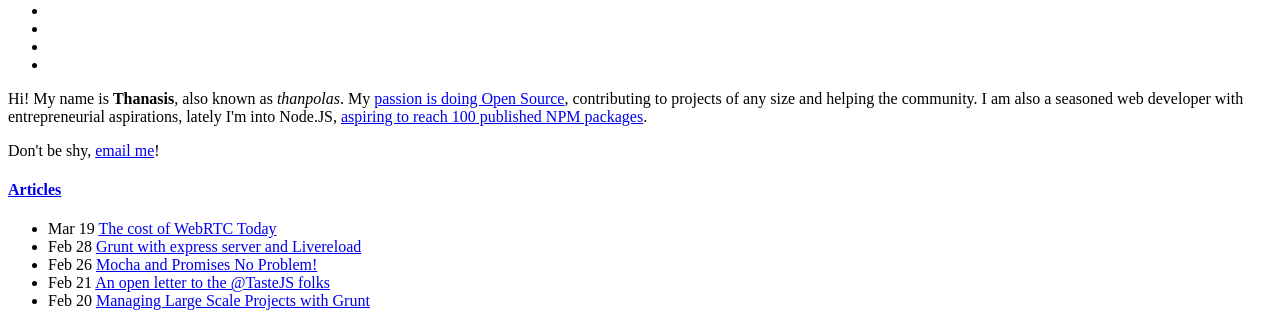
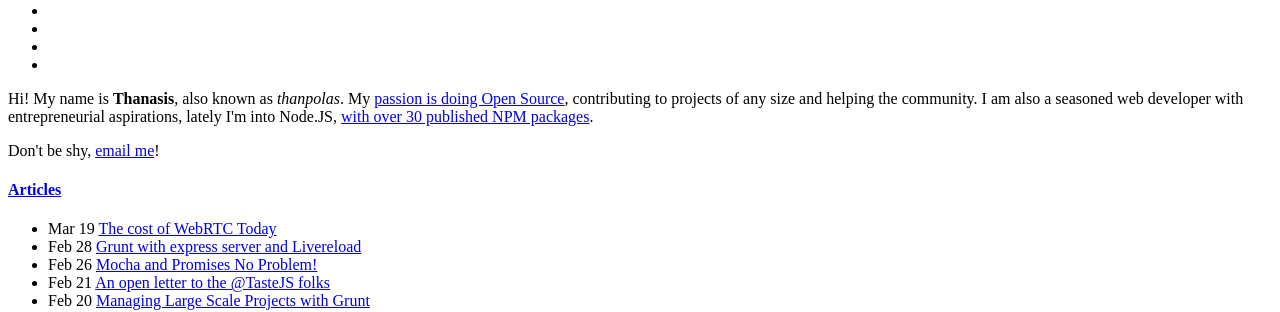
Before and after one commit to thanpolas/thanpolas.github.com, a Jekyll site: the page built from index.html, in a window 1280 px wide. Shown: the part 360-672 px from the top of the page. Built offline with Jekyll 4.4.1, drawn with Linux system fonts in a browser that asks for light colours; nearby versions of some CDN libraries; Markdown is read by kramdown in place of the engine named in the settings.

Commit message:
minor copy fixes

```diff
--- a/index.html
+++ b/index.html
@@ -26,7 +26,7 @@ tagline: Supporting tagline
         </ul>
       </div>
       <div class="span8 offset1 post_lists">
-        <p class="bio"><span class="initial-dropped">Hi!</span> My name is <strong>Thanasis</strong>, also known as <em>thanpolas</em>. My <a href="http://osrc.dfm.io/thanpolas/" target="_blank" title="Statistical analysis of Thanasis Open Source contributions">passion is doing Open Source</a>, contributing to projects of any size and helping the community. I am also a seasoned web developer with entrepreneurial aspirations, lately I'm into Node.JS, <a href="https://www.npmjs.org/~thanpolas" target="_blank" title="Thanasis on NPM">aspiring to reach 100 published NPM packages</a>.
+        <p class="bio"><span class="initial-dropped">Hi!</span> My name is <strong>Thanasis</strong>, also known as <em>thanpolas</em>. My <a href="http://osrc.dfm.io/thanpolas/" target="_blank" title="Statistical analysis of Thanasis Open Source contributions">passion is doing Open Source</a>, contributing to projects of any size and helping the community. I am also a seasoned web developer with entrepreneurial aspirations, lately I'm into Node.JS, <a href="https://www.npmjs.org/~thanpolas" target="_blank" title="Thanasis on NPM">with over 30 published NPM packages</a>.
         <p class="bio-tag">Don't be shy, <a href="mailto:thanpolas@gmail.com" title="my email thanpolas@gmail.com">email me</a>!</p>
       </div>
     </div>
```
